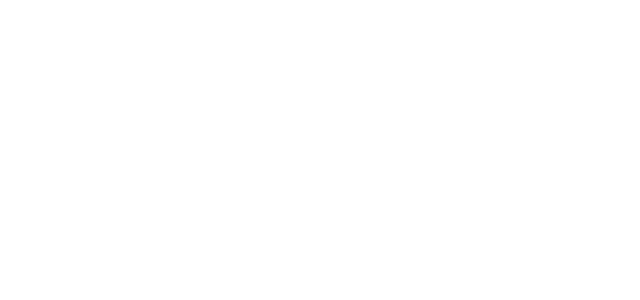
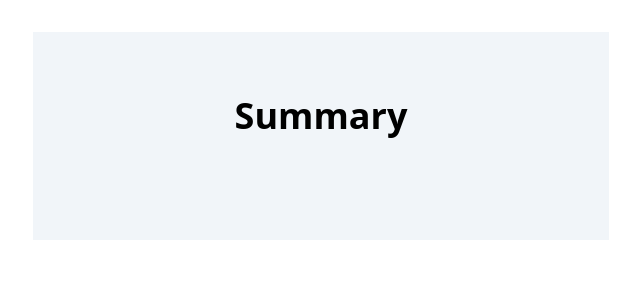
Before and after one commit to gmahatkov/CoverGoExercise, a Vue app: page /summary in a window 1280 px wide. Before the commit this address had no page. Shown: the top 300 px of the page, without its empty margins (319-959 px from the left). Built offline with nearby package versions, Linux system fonts and the light colour scheme.

Commit message:
+add shalow views

```diff
--- a/src/router/index.ts
+++ b/src/router/index.ts
@@ -1,11 +1,29 @@
 import { createRouter, createWebHistory, RouteRecordRaw } from 'vue-router';
-import HomeView from '../views/HomeView.vue';
+import HomeView from '@/views/HomeView.vue';
+import FormView from '@/views/FormView.vue';
+import SummaryView from '@/views/SummaryView.vue';
+import ErrorView from '@/views/ErrorView.vue';
 
 const routes: Array<RouteRecordRaw> = [
   {
     path: '/',
     name: 'home',
     component: HomeView,
+  },
+  {
+    path: '/form',
+    name: 'form',
+    component: FormView,
+  },
+  {
+    path: '/summary',
+    name: 'summary',
+    component: SummaryView,
+  },
+  {
+    path: '/error',
+    name: 'error',
+    component: ErrorView,
   },
 ];
 
--- /dev/null
+++ b/src/views/ErrorView.vue
@@ -0,0 +1,7 @@
+<template>
+  <layout-panel title="Ooops"></layout-panel>
+</template>
+
+<script setup lang="ts">
+import LayoutPanel from '@/components/LayoutPanel.vue';
+</script>
--- /dev/null
+++ b/src/views/FormView.vue
@@ -0,0 +1,8 @@
+<template>
+  <layout-panel title="Tell us about yourself"></layout-panel>
+</template>
+
+<script setup lang="ts">
+import LayoutPanel from '@/components/LayoutPanel.vue';
+
+</script>
--- /dev/null
+++ b/src/views/SummaryView.vue
@@ -0,0 +1,7 @@
+<template>
+  <layout-panel title="Summary"></layout-panel>
+</template>
+
+<script setup lang="ts">
+import LayoutPanel from '@/components/LayoutPanel.vue';
+</script>
```
